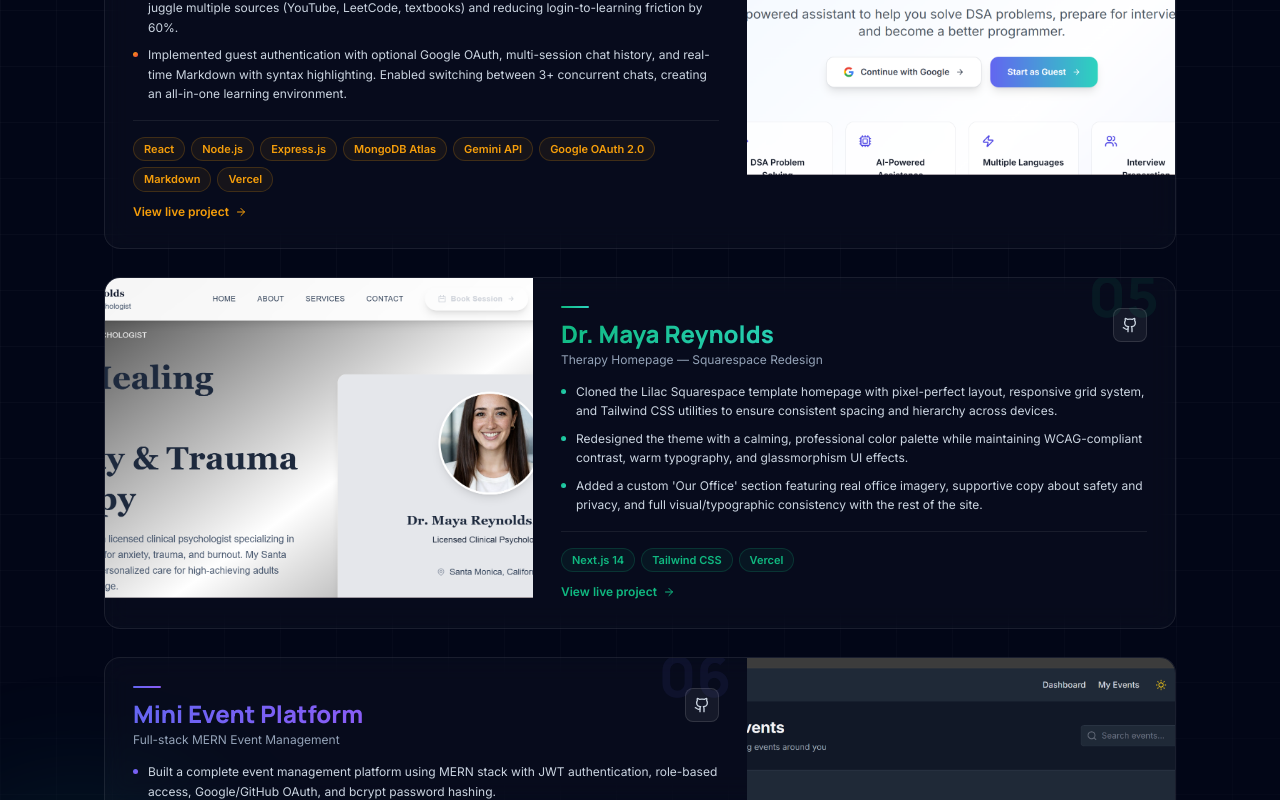
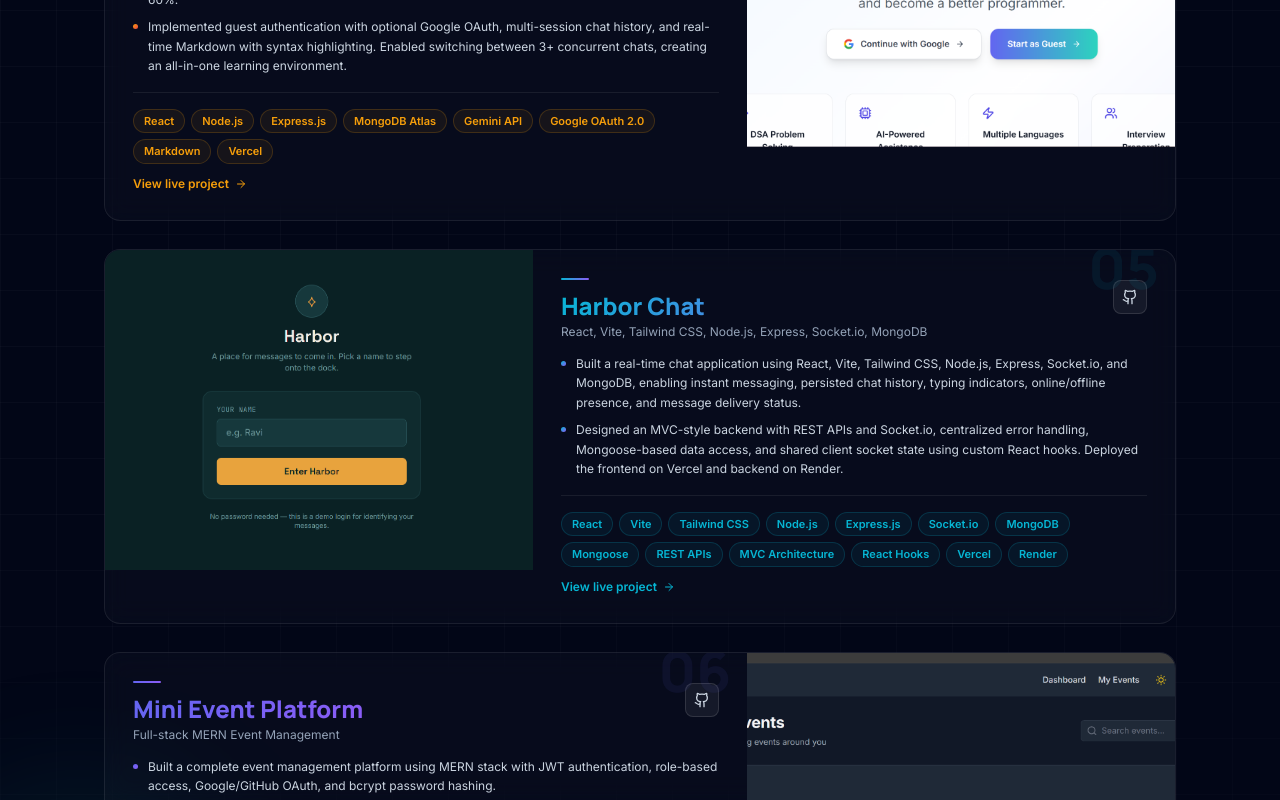
Before and after one commit to mdakram2002/myportfolio, a React (Vite) app: page / in a window 1280 px wide. Shown: the part 4535-5335 px from the top of the page. Built offline with nearby package versions, Linux system fonts and the light colour scheme; no server answers.

Commit message:
add project

```diff
--- a/src/components/Projects.jsx
+++ b/src/components/Projects.jsx
@@ -1,9 +1,9 @@
 import { Github, ExternalLink, Sparkles, ArrowRight } from "lucide-react";
-import Dr_Maya_Website from "../assets/Dr_Maya.png";
-import Mini_Event_Platform from "../assets/event.png";
+import Harbor from "../assets/harbor.png";
 import StudyPoint from "../assets/banner.png";
 import DSA_Chatbot from "../assets/dsa_chatbot.png";
 import Knowbase from "../assets/knowbase.png";
+import MiniEventPlatform from "../assets/event.png";
 
 const projects = [
   {
@@ -81,21 +81,35 @@
     github: "https://github.com/mdakram2002/dsa_chatbot",
     live: "https://dsa-chatbot-six.vercel.app/",
   },
-  {
-    id: 5,
-    name: "Dr. Maya Reynolds",
-    subtitle: "Therapy Homepage — Squarespace Redesign",
-    accentFrom: "#10B981",
-    accentTo: "#2DD4BF",
-    details: [
-      "Cloned the Lilac Squarespace template homepage with pixel-perfect layout, responsive grid system, and Tailwind CSS utilities to ensure consistent spacing and hierarchy across devices.",
-      "Redesigned the theme with a calming, professional color palette while maintaining WCAG-compliant contrast, warm typography, and glassmorphism UI effects.",
-      "Added a custom 'Our Office' section featuring real office imagery, supportive copy about safety and privacy, and full visual/typographic consistency with the rest of the site.",
+ {
+  id: 5,
+  name: "Harbor Chat",
+  subtitle: "React, Vite, Tailwind CSS, Node.js, Express, Socket.io, MongoDB",
+  accentFrom: "#06B6D4",
+  accentTo: "#8B5CF6",
+  details: [
+    "Built a real-time chat application using React, Vite, Tailwind CSS, Node.js, Express, Socket.io, and MongoDB, enabling instant messaging, persisted chat history, typing indicators, online/offline presence, and message delivery status.",
+    "Designed an MVC-style backend with REST APIs and Socket.io, centralized error handling, Mongoose-based data access, and shared client socket state using custom React hooks. Deployed the frontend on Vercel and backend on Render."
+  ],
+
+  tech: [
+    "React",
+    "Vite",
+    "Tailwind CSS",
+    "Node.js",
+    "Express.js",
+    "Socket.io",
+    "MongoDB",
+    "Mongoose",
+    "REST APIs",
+    "MVC Architecture",
+    "React Hooks",
+    "Vercel",
+    "Render"
     ],
-    tech: ["Next.js 14", "Tailwind CSS", "Vercel"],
-    image: Dr_Maya_Website,
-    github: "https://github.com/mdakram2002/dr-maya-therapy",
-    live: "https://dr-maya-therapy-chi.vercel.app",
+    image: Harbor,
+    github: "https://github.com/mdakram2002/chat-app",
+    live: "https://harborchat-app.vercel.app/"
   },
   {
     id: 6,
@@ -109,7 +123,7 @@
       "Deployed frontend to Vercel, backend to Railway, with API rate limiting, CORS configuration, error handling, and toast notifications for instant user feedback.",
     ],
     tech: ["MongoDB", "Express", "React", "Node.js", "Tailwind CSS", "Cloudinary", "JWT", "Vercel"],
-    image: Mini_Event_Platform,
+    image: MiniEventPlatform,
     github: "https://github.com/mdakram2002/mini-event-platform",
     live: "https://mini-event-platform-ten.vercel.app",
   },
@@ -249,7 +263,7 @@
             <span>Selected Work</span>
           </div>
           <h2 className="pj-display font-extrabold text-4xl md:text-5xl tracking-tight mb-2">
-            Things I've Built
+            Things I&apos;ve Built
           </h2>
           <p className="pj-body text-slate-400 text-base max-w-xl">
             End-to-end projects — from database schema to deployed UI, each shipped to production.
@@ -269,8 +283,8 @@
                 <div className="pj-img-wrap bg-slate-900" style={{ direction: "ltr" }}>
                   {project.image ? (
                     <>
-                      <img src={project.image} alt={project.name} />
-                      <div className="pj-overlay">
+                      <img src={project.image} alt={`${project.name} preview`} />
+                      {project.live && <div className="pj-overlay">
                         <a
                           href={project.live}
                           target="_blank"
@@ -280,7 +294,7 @@
                         >
                           <ExternalLink size={18} />
                         </a>
-                      </div>
+                      </div>}
                     </>
                   ) : (
                     <div className="flex h-full w-full items-center justify-center bg-slate-900/80 px-6 text-center">
@@ -366,7 +380,7 @@
                       ))}
                     </div>
 
-                    <a
+                    {project.live && <a
                       href={project.live}
                       target="_blank"
                       rel="noopener noreferrer"
@@ -374,7 +388,7 @@
                       style={{ color: project.accentFrom }}
                     >
                       View live project <ArrowRight size={12} />
-                    </a>
+                    </a>}
                   </div>
                 </div>
               </div>
```
Also changed, not shown: src/assets/harbor.png (added).
